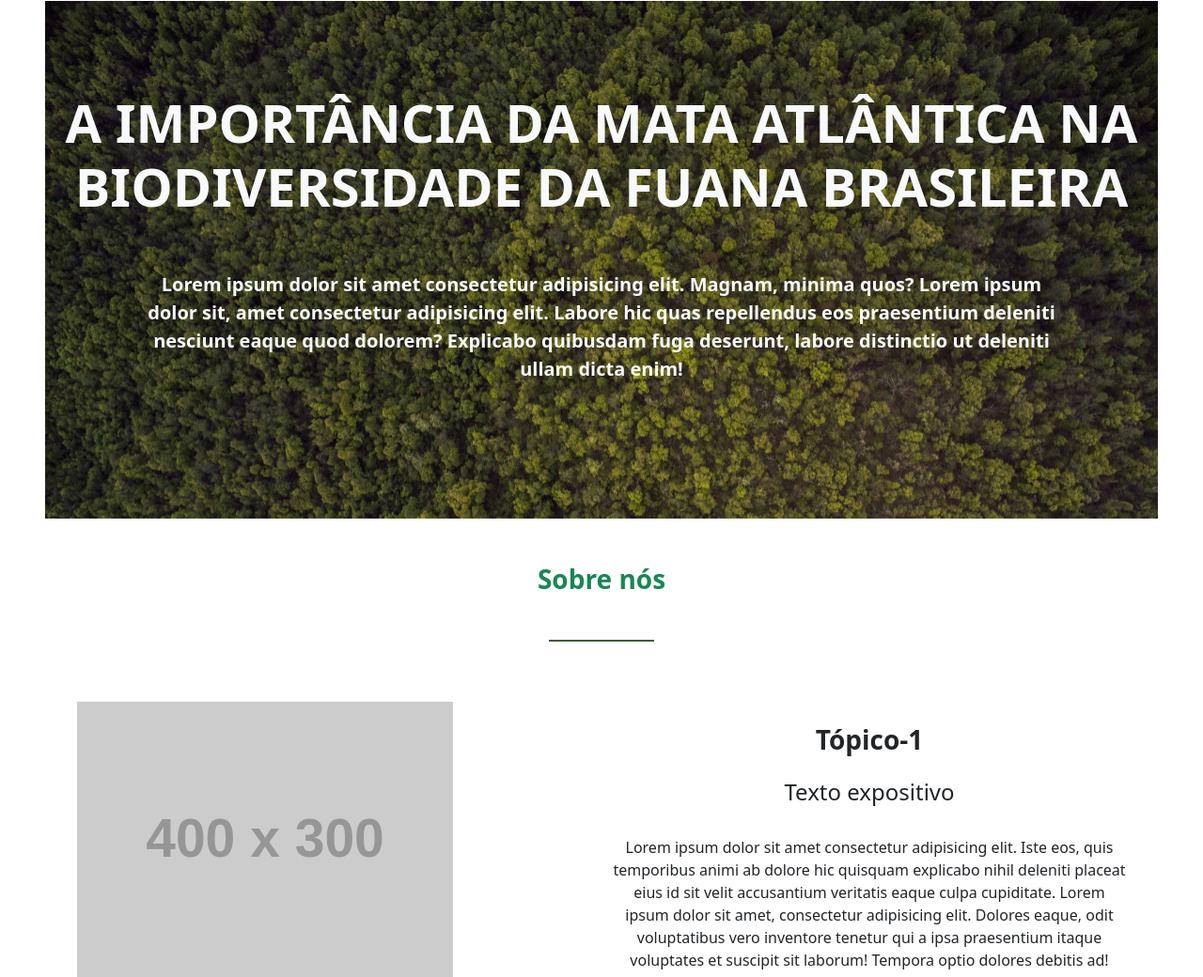
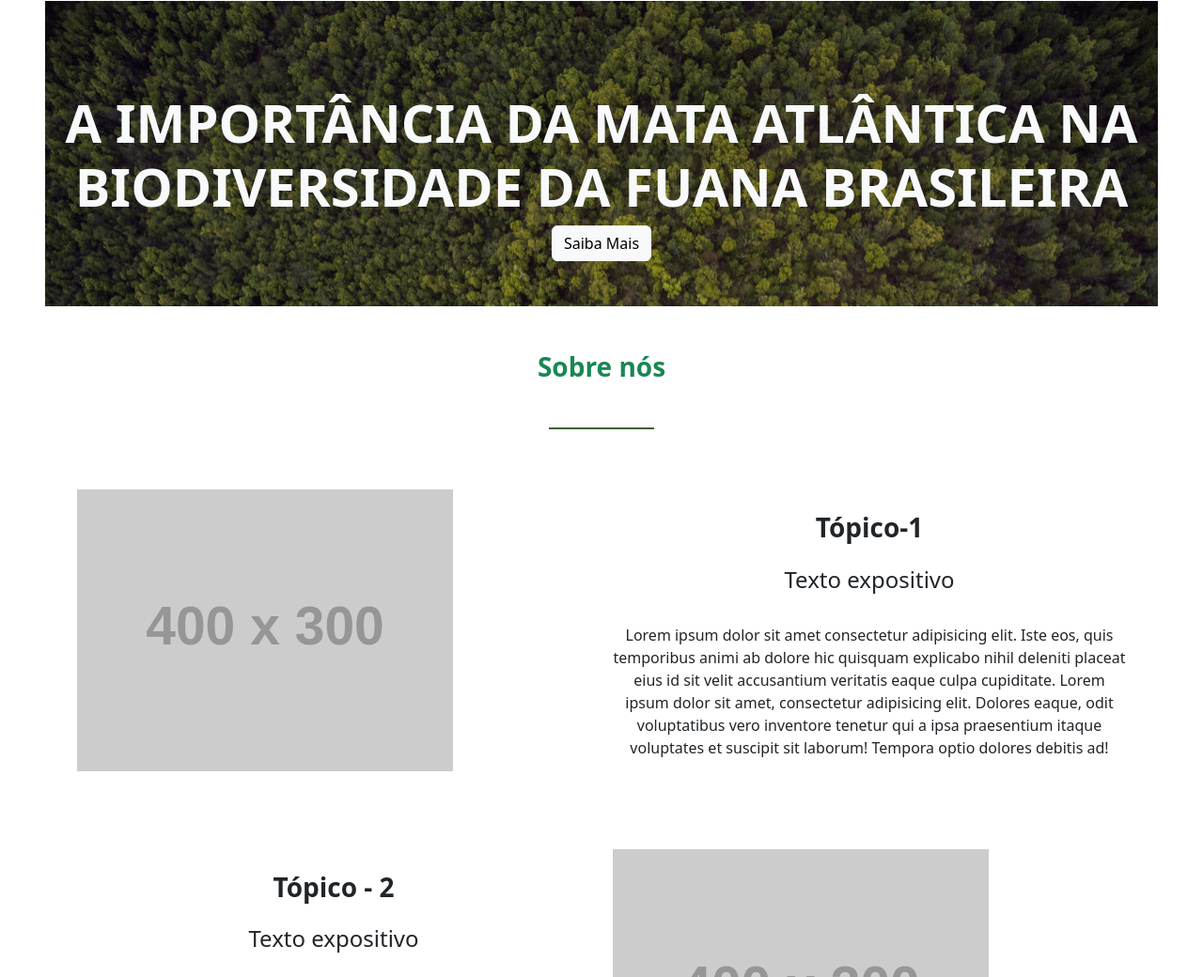
Before and after one commit to juliaax3/bioline02, a plain HTML site: page index.html in a window 1280 px wide. Shown: the part 1622-2662 px from the top of the page at 94% size. Drawn offline with nearby package versions, Linux system fonts and the light colour scheme; no server answers; placeholder pictures from the web are drawn by us.

Commit message:
Update index.html

```diff
--- a/index.html
+++ b/index.html
@@ -164,10 +164,7 @@
         <h2 class="text-center fw-bold text-light display-4 mt-5">
           A IMPORTÂNCIA DA MATA ATLÂNTICA NA BIODIVERSIDADE DA FUANA BRASILEIRA
         </h2>
-        <p class="text-center fw-bold text-light px-4 pb-5 my-5 px-md-5 mx-md-5 fs-5 ">
-          Lorem ipsum dolor sit amet consectetur adipisicing elit. Magnam, minima quos?
-          Lorem ipsum dolor sit, amet consectetur adipisicing elit. Labore hic quas repellendus eos praesentium deleniti nesciunt eaque quod dolorem? Explicabo quibusdam fuga deserunt, labore distinctio ut deleniti ullam dicta enim!
-        </p>
+        <a href="https://agenciadenoticias.ibge.gov.br/agencia-noticias/2012-agencia-de-noticias/noticias/36972-ibge-atualiza-estatisticas-das-especies-ameacadas-de-extincao-nos-biomas-brasileiros" class="btn btn-light">Saiba Mais</a>
       </article>
 
       <article class="sobre my-5 container" id="sobre">
```
